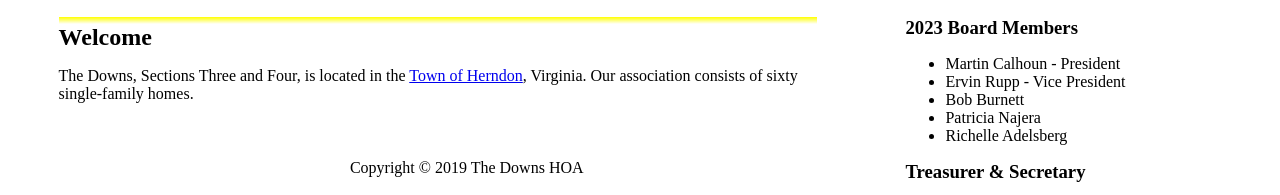
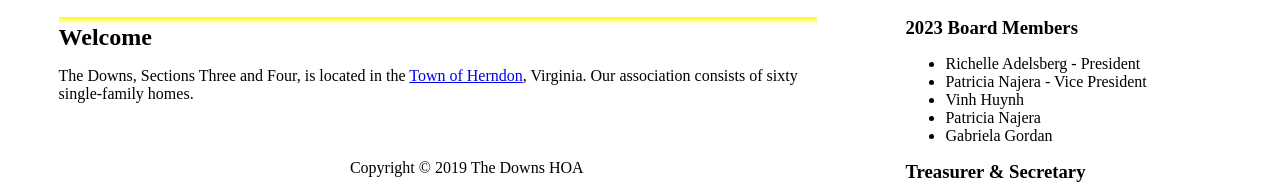
Before and after one commit to dhoa/dhoa.github.com, a plain HTML site: page index.html in a window 1280 px wide. Shown: the part 154-349 px from the top of the page. Drawn offline with Linux system fonts and the light colour scheme.

Commit message:
Update index.html

```diff
--- a/index.html
+++ b/index.html
@@ -35,11 +35,11 @@
         <div id="aside">
           <h3>2023 Board Members</h3>
           <ul>
-            <li>Martin Calhoun - President</li>
-            <li>Ervin Rupp - Vice President</li>
-            <li>Bob Burnett</li>
+            <li>Richelle Adelsberg - President</li>
+            <li>Patricia Najera - Vice President</li>
+            <li>Vinh Huynh</li>
             <li>Patricia Najera</li>
-            <li>Richelle Adelsberg</li>
+            <li>Gabriela Gordan</li>
             </ul>
           <h3>Treasurer & Secretary</h3>
           <ul>
```
